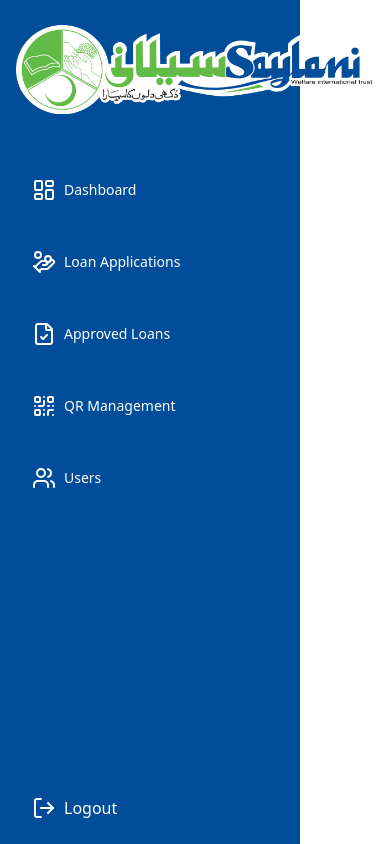
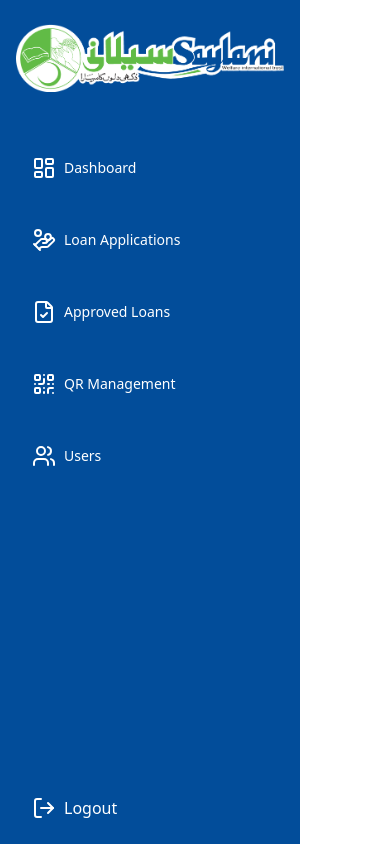
Before and after one commit to owaisnadeem18/Saylani-MicroFinance-MERN-Hackathon-Year-2025, a React app in the folder Frontend/: page /admin in a window 390 px wide. Built offline with nearby package versions, Linux system fonts and the light colour scheme; the HTML template or start-up script is replaced by a standard one.

Commit message:
fixed admin layout

```diff
--- a/Frontend/src/assets/index.js
+++ b/Frontend/src/assets/index.js
@@ -1,9 +1,9 @@
 import saylaniLogo from "../assets/images/saylani-full-logo.png"
 import heroImage from "../assets/images/hero-section-image.jpg"
-import dashboardIcon from "../assets/images/dashboard-icon.png"
+import saylaniSmallLogo from "../assets/images/saylani-small-logo.png"
 
 export {
     saylaniLogo,
     heroImage,
-    dashboardIcon
+    saylaniSmallLogo
 }
--- a/Frontend/src/components/admin/AdminSidebar.jsx
+++ b/Frontend/src/components/admin/AdminSidebar.jsx
@@ -1,17 +1,19 @@
-import { saylaniLogo } from '@/assets'
+import { saylaniLogo, saylaniSmallLogo } from '@/assets'
 import { headerItems } from '@/data/adminSidebarLinks'
 import { LogOutIcon } from 'lucide-react'
 import React, { useState } from 'react'
 import { Link, useLocation, useNavigate } from 'react-router-dom'
 import LogoutModal from '../ui/modals/LogoutModal'
-import { useDispatch } from 'react-redux'
-import { clearUser } from '@/features/auth/authSlice'
+import { useDispatch, useSelector } from 'react-redux'
+import { clearUser, setMenu } from '@/features/auth/authSlice'
 import { handleLogout } from '@/utils/handlers/logoutHandler'
 // import { clearUser } from '@/features/auth/authSlice'
 
 const AdminSidebar = () => {
 
-  const [isLoggedOut , setIsLoggedOut] = useState(false)
+  const [isLoggedOut, setIsLoggedOut] = useState(false)
+
+  const menu = useSelector(state => state?.auth?.menu)
 
   // Here, I need to check my path
   const location = useLocation()
@@ -21,51 +23,57 @@ const AdminSidebar = () => {
   const dispatch = useDispatch()
   const navigate = useNavigate()
 
+  const handleToggle = () => {
+    dispatch(setMenu(!menu))
+  }
+
   return (
-    <div className='transition-all ease-in-out duration-500  h-dvh fixed top-0 left-0 w-full lg:w-[300px]' >
-
+    <div
+      className={`transition-all ease-in-out duration-500  h-dvh fixed top-0 left-0 ${menu ? "w-full lg:w-[300px]" : "w-16 md:w-20"
+        }`} >
       <div className='absolute flex mx-auto top-0 left-0  right-0 bottom-0 my-auto  h-full w-full' >
 
-        <div className='flex flex-col justify-between transition-all duration-300 ' >
+        <div className={`flex flex-col justify-between transition-all duration-300 ${menu ? "w-[300px]" : "w-16 md:w-20"}`} >
 
           {/* Now , this is the top section , we have to implement logo , dashboard navbar and log out icon here */}
           <div className='flex flex-col gap-4 h-full' >
 
 
-            {/* This is the logo of our saylani microfinance app */}
-            <div className='logo-div' >
-              <img src={saylaniLogo} className='py-6 px-4' alt="" />
+            {/* This is the logo of our saylani microfinance app  */}
+            {/* On the click of it we will toggle menu */}
+            <div className='logo-div cursor-pointer flex justify-center' onClick={handleToggle} >
+
+              <img src={menu ? saylaniLogo : saylaniSmallLogo} className={`py-6 px-4 transition-all ease-in-out duration-500 object-contain ${menu ? "w-full" : "w-full p-2"}`}
+                alt="" />
+
             </div>
 
             <div className="flex-1 px-4 flex flex-col gap-4 justify-evenly py-4 lg:py-6 2xl:py-10">
 
               {/* Here, we need to add the navbar and logout icon inside it */}
 
-              <nav className='flex-1 flex flex-col gap-8 text-white text-sm font-medium' >
+              <nav className={`flex-1 flex flex-col gap-8 text-white text-sm font-medium ${menu ? "items-start" : "items-center"}`} >
 
                 {
 
 
-                  headerItems.map((item , index) => {
-
-
+                  headerItems.map((item, index) => {
 
                     const isActive = path === item?.route
 
                     return (
 
-                      <Link to={item?.route}>
-                      <div className={`px-4 py-2 cursor-pointer flex gap-2 items-center rounded-full ${isActive ? "bg-white text-[#024d9a]" : "hover:bg-white/20" } `} key={index} >
-                        <item.icon />
-                        <span>{item?.text}</span>
-                    </div>
+                      <Link to={item?.route} className='w-full' >
+                        <div className={`px-4 py-2 cursor-pointer flex gap-2 items-center rounded-full ${isActive ? "bg-white text-[#024d9a]" : "hover:bg-white/20"} `} key={index} >
+                          <item.icon />
+                          {
+                            menu &&
+                              <span>{item?.text}</span>}
+                        </div>
                       </Link>
 
-)
-})}
-
-
-
+                    )
+                  })}
 
               </nav>
 
@@ -73,9 +81,14 @@ const AdminSidebar = () => {
               <div className='flex justify-start text-white text-sm font-medium' onClick={() => setIsLoggedOut(true)} >
                 <div className='flex items-center rounded-full gap-2 cursor-pointer hover:bg-white/20 transition px-4 py-2' >
                   <LogOutIcon />
+
+                  {
+                    menu &&
                   <h1 className='text-[16px]' >
                     Logout
                   </h1>
+                  }
+
                 </div>
               </div>
 
@@ -89,7 +102,7 @@ const AdminSidebar = () => {
       </div>
 
       {
-        isLoggedOut && <LogoutModal open={isLoggedOut} onClose= { () => setIsLoggedOut(false)} onConfirm={() => handleLogout(dispatch , navigate)} />
+        isLoggedOut && <LogoutModal open={isLoggedOut} onClose={() => setIsLoggedOut(false)} onConfirm={() => handleLogout(dispatch, navigate)} />
       }
 
     </div>
--- a/Frontend/src/features/auth/authSlice.js
+++ b/Frontend/src/features/auth/authSlice.js
@@ -4,7 +4,8 @@ const initialState = {
     user: null,
     token: null ,
     loading: false,
-    isAuthenticated: false
+    isAuthenticated: false,
+    menu: true
 }
 
 export const authSlice = createSlice({
@@ -32,8 +33,13 @@ export const authSlice = createSlice({
         setLoading: (state , action) => {
             state.loading = action.payload
         } ,
+
+        setMenu: (state,action) => {
+            state.menu = action.payload
+        }
+
     }
 })
 
-export const {setUser , clearUser , updateMustChangePassword , setLoading } = authSlice.actions
+export const {setUser , clearUser , updateMustChangePassword , setLoading , setMenu} = authSlice.actions
 export default authSlice.reducer
```
Also changed, not shown: Frontend/src/assets/images/saylani-small-logo.png (added).
